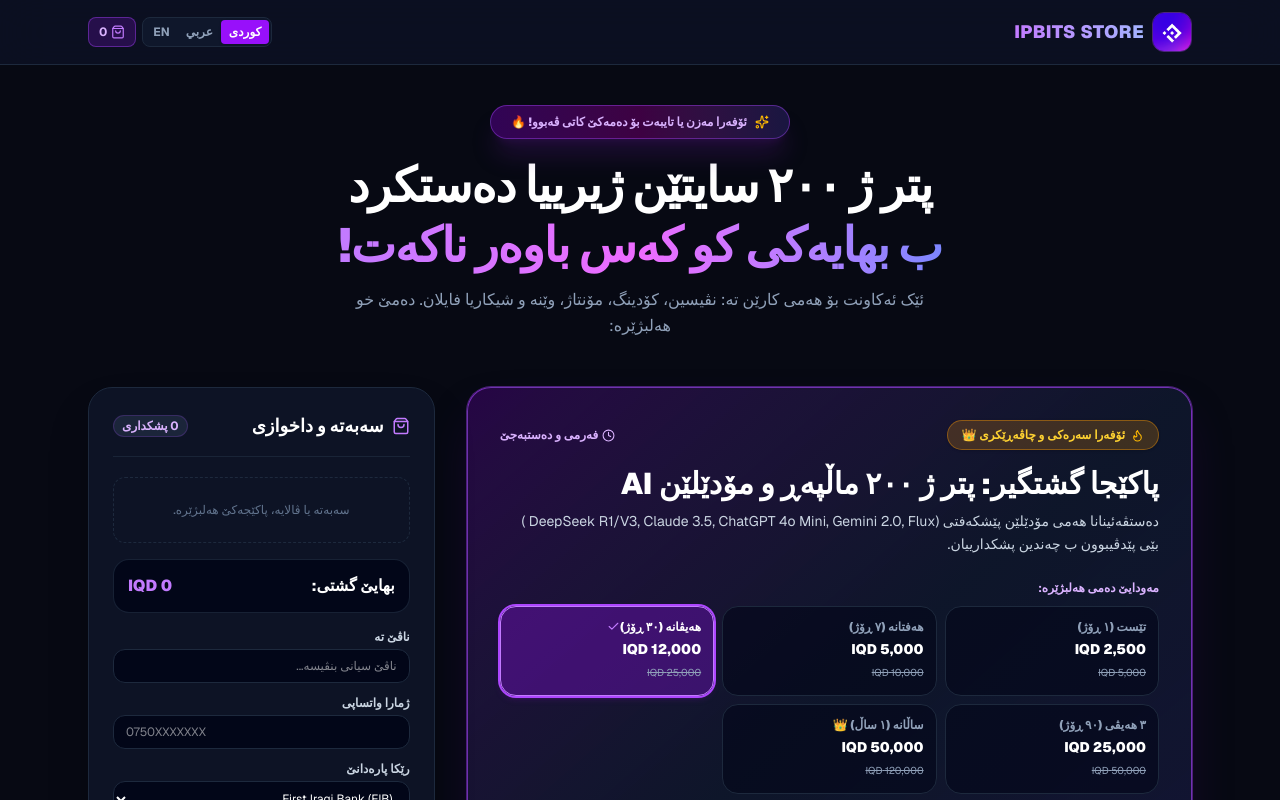
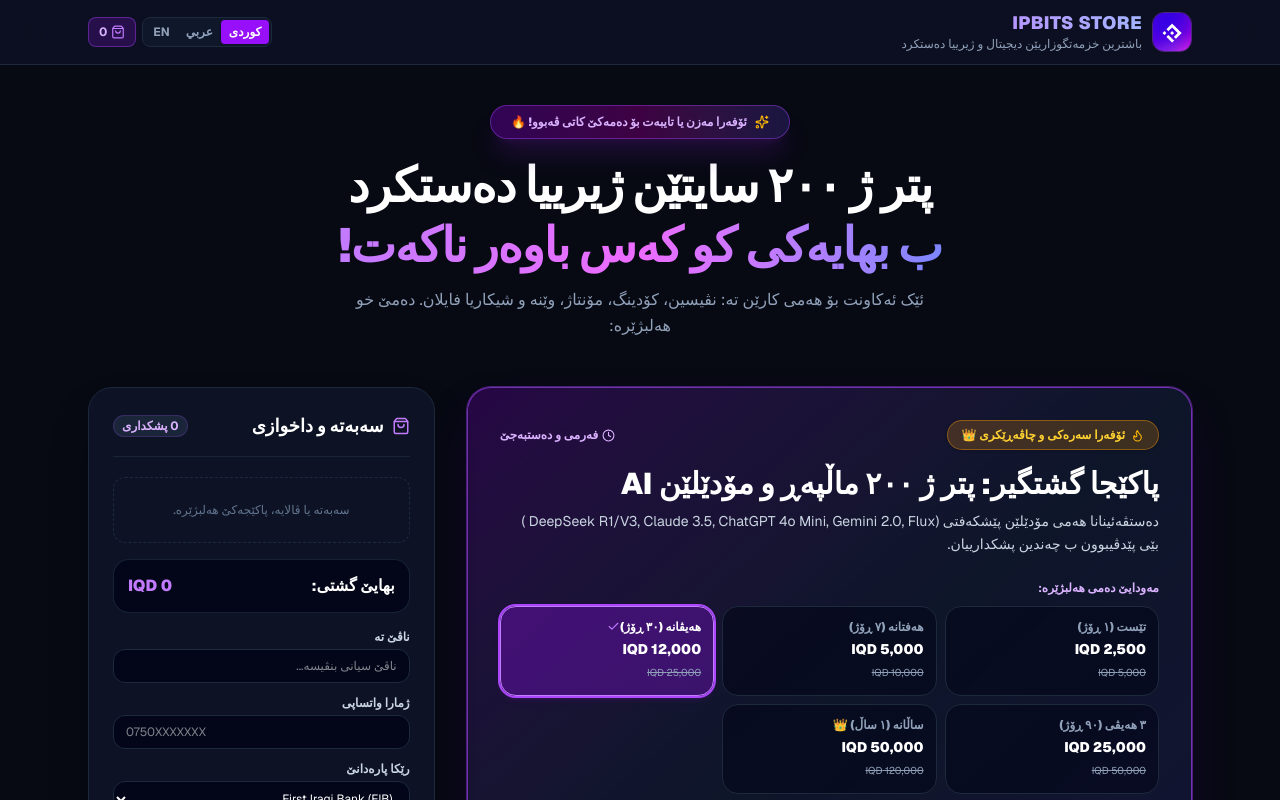
Before and after one commit to ipbits/IPBITS-STORE, a Next.js app: page / in a window 1280 px wide. Shown: the top 800 px of the page. Built offline with nearby package versions, Linux system fonts and the light colour scheme.

Commit message:
update website

```diff
--- a/src/app/page.js
+++ b/src/app/page.js
@@ -349,16 +349,21 @@ export default function StorePage() {
       <nav className="w-full border-b border-slate-800 bg-[#0c1022]/95 backdrop-blur-xl sticky top-0 z-50">
         <div className="max-w-6xl mx-auto px-3 sm:px-6 h-16 flex items-center justify-between gap-2">
 
-          {/* لۆگۆ و ناڤ */}
-          <div className="flex items-center gap-2 shrink-0">
+          {/* لۆگۆ و ناڤ دگەل نڤیسینا ژێر ناڤی */}
+          <div className="flex items-center gap-2.5 shrink-0">
             <img
               src="/logo.png"
               alt="IPBITS Logo"
               className="w-9 h-9 sm:w-10 sm:h-10 rounded-xl object-cover border border-purple-500/40 shrink-0 block"
             />
-            <span className="text-sm sm:text-lg font-black tracking-wide bg-gradient-to-r from-purple-400 to-indigo-300 bg-clip-text text-transparent">
-              IPBITS STORE
-            </span>
+            <div className="flex flex-col justify-center">
+              <span className="text-sm sm:text-lg font-black tracking-wide bg-gradient-to-r from-purple-400 to-indigo-300 bg-clip-text text-transparent leading-tight">
+                IPBITS STORE
+              </span>
+              <span className="text-[10px] sm:text-xs text-slate-400 font-medium leading-tight mt-0.5">
+                {t.storeSubtitle}
+              </span>
+            </div>
           </div>
 
           {/* زمان و سەبەتە */}
```
